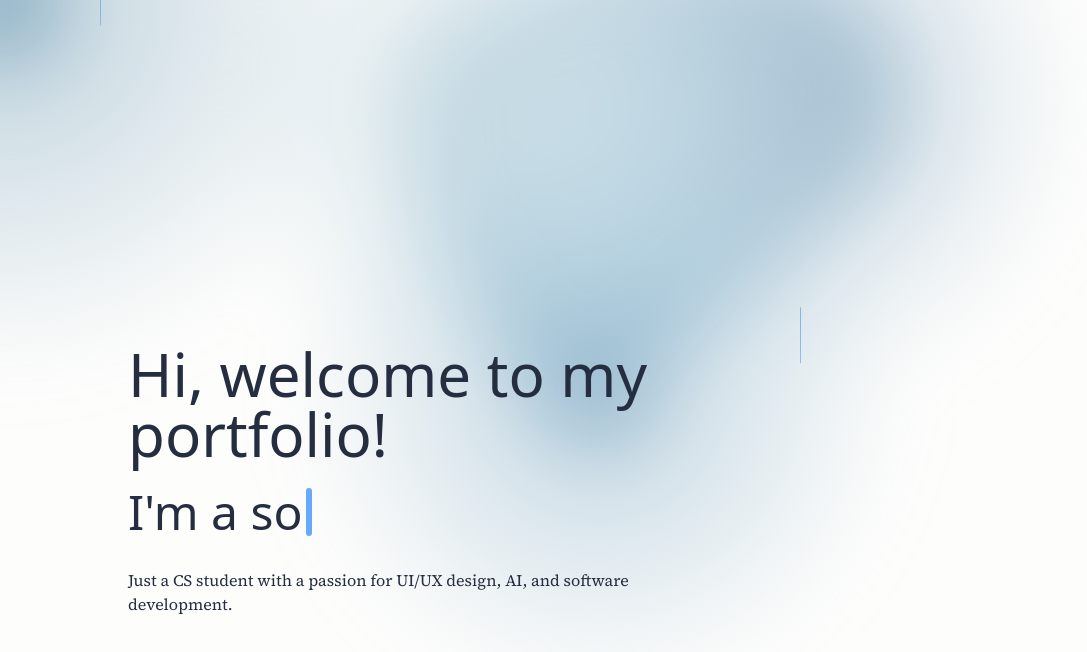
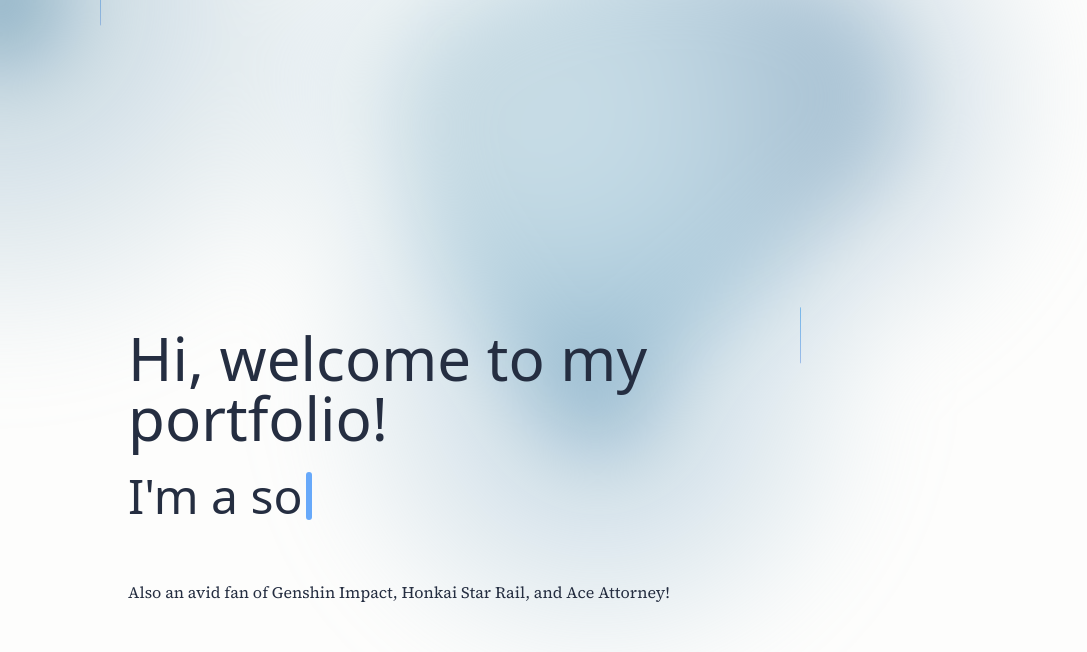
Before and after one commit to sophiadt/sophia, a Next.js app: page / in a window 1280 px wide. Shown: the top 652 px of the page, without its empty margins (0-1087 px from the left). Built offline with nearby package versions, Linux system fonts and the light colour scheme.

Commit message:
paragraph

```diff
--- a/components/Hero.tsx
+++ b/components/Hero.tsx
@@ -31,8 +31,8 @@ const Hero = () => {
                   className="text-left sm:text-base md:text-xl lg:text-4xl xl:text-5xl"
                   cursorClassName="bg-blue-400"
                 />
-                <p>
-                  Just a CS student with a passion for UI/UX design, AI, and software development.
+                <p className="py-7">
+                  Also an avid fan of Genshin Impact, Honkai Star Rail, and Ace Attorney!
                 </p>
               </div>
 
```
